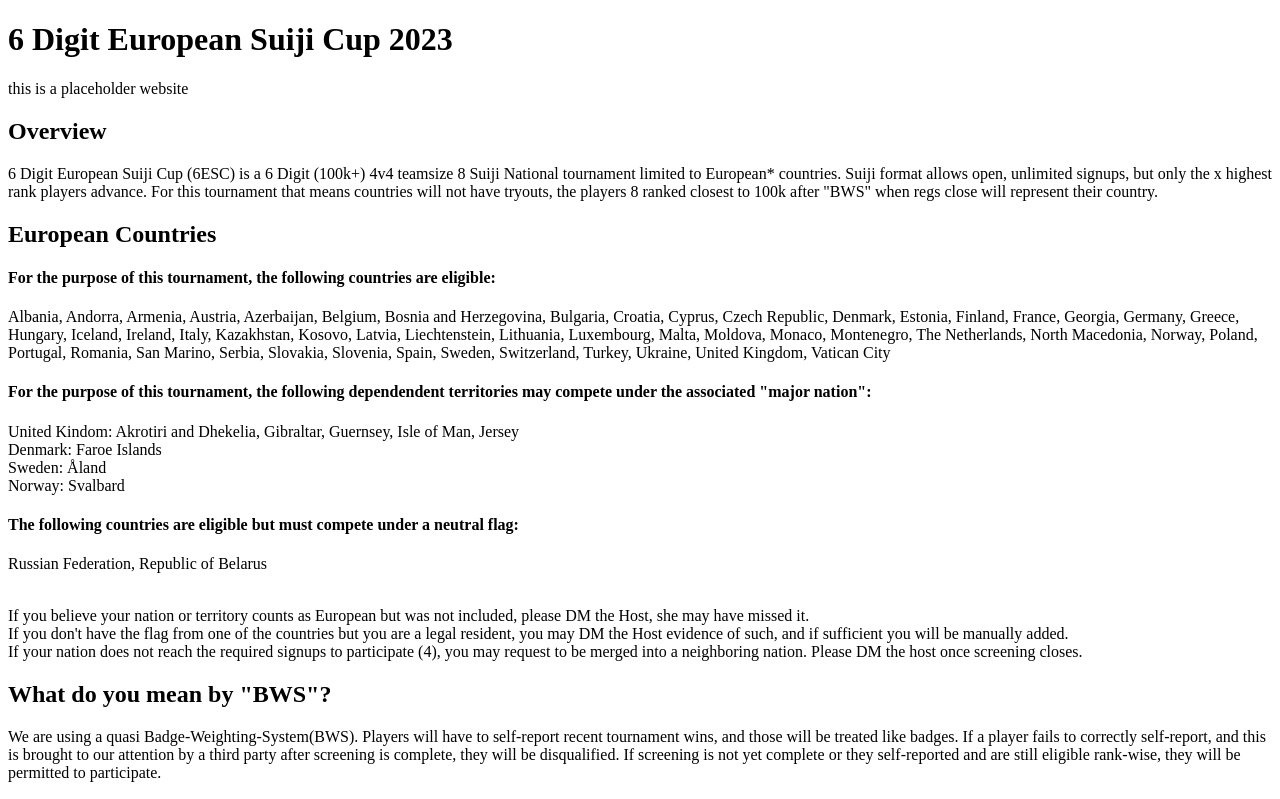
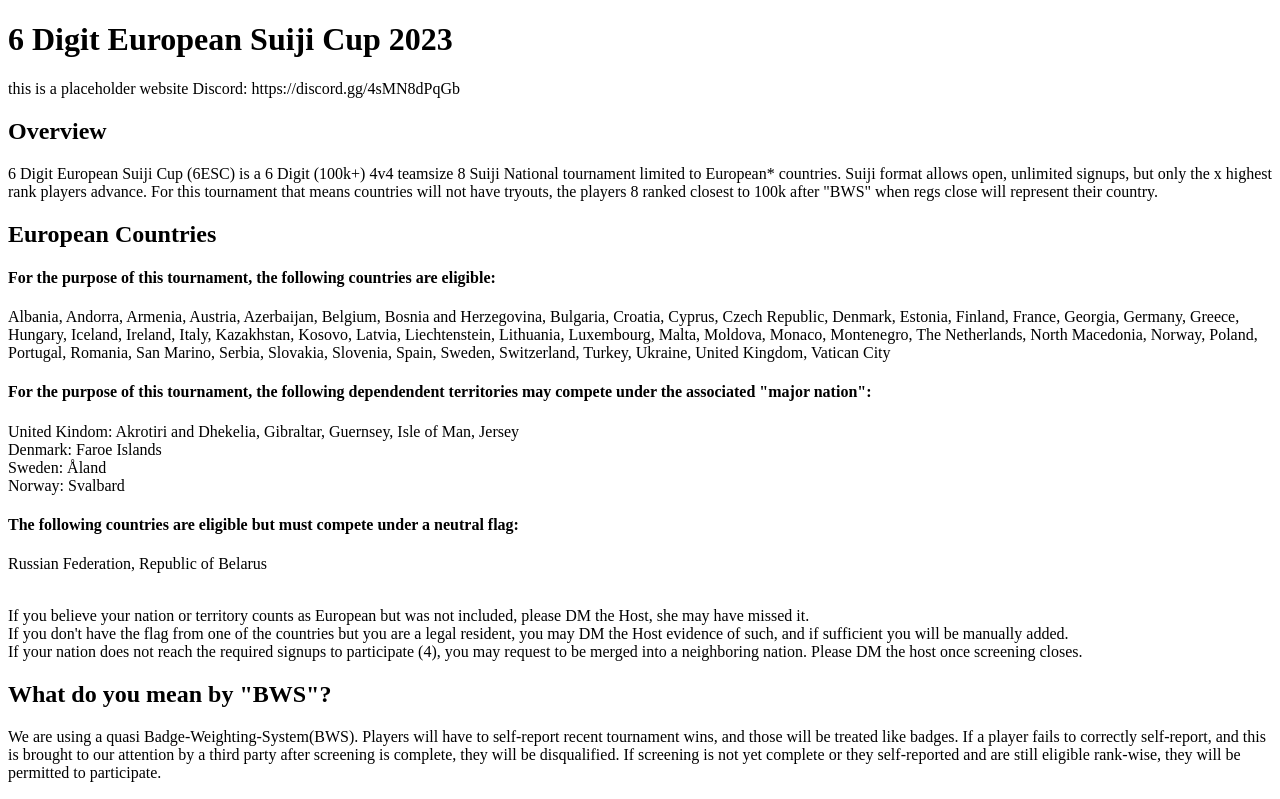
Before and after one commit to MorgenAnSpyrys/6esc2023, a plain HTML site: page index.html in a window 1280 px wide. Shown: the top 799 px of the page. Drawn offline with Linux system fonts and the light colour scheme.

Commit message:
Update index.html

```diff
--- a/index.html
+++ b/index.html
@@ -21,6 +21,7 @@
 <div class="">
   <h1>6 Digit European Suiji Cup 2023</h1>
   this is a placeholder website
+  Discord: https://discord.gg/4sMN8dPqGb
 </div>
 <div>
     <h2>Overview</h2>
```
